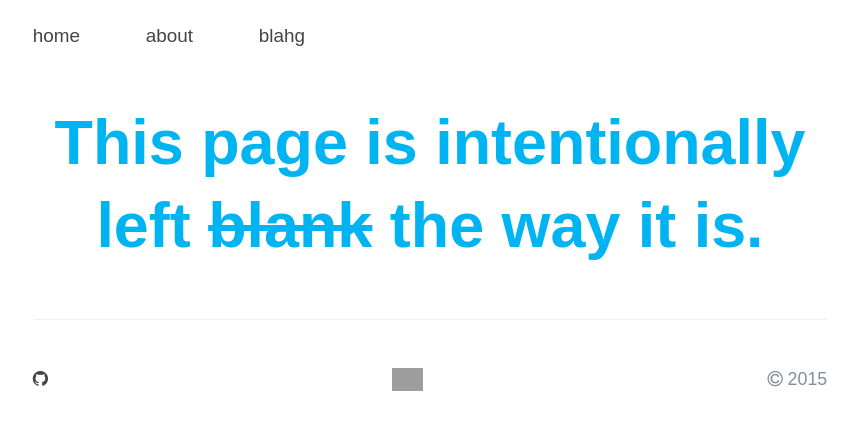
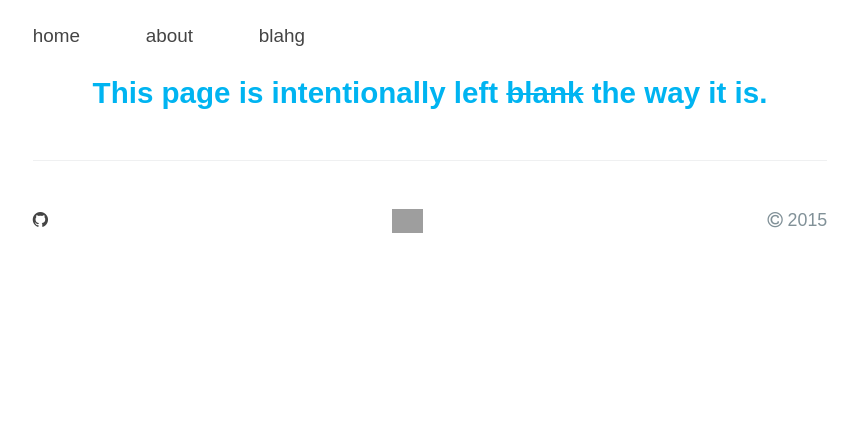
Before and after one commit to a-mar/a-mar.github.io, a Jekyll site: the page built from index.html, in a window 1280 px wide. Shown: the top 430 px of the page, without its empty margins (210-1068 px from the left). Built offline with Jekyll 4.4.1, drawn with Linux system fonts in a browser that asks for light colours; nearby versions of some CDN libraries; some web fonts are replaced; Markdown is read by kramdown in place of the engine named in the settings; grey boxes are pictures that could not be loaded.

Commit message:
Update main.css

```diff
--- a/stylesheets/main.css
+++ b/stylesheets/main.css
@@ -123,8 +123,7 @@ h6 {
 .page-header h1, h2, h3, h4, h5, h6 {
   color:#00B4F1;
   font-family:'Bauer', sans-serif;
-  text-align: center;
-  font-size: 300%; }
+  text-align: center; }
 
 .page-header a {
   color: #FEE;
```
